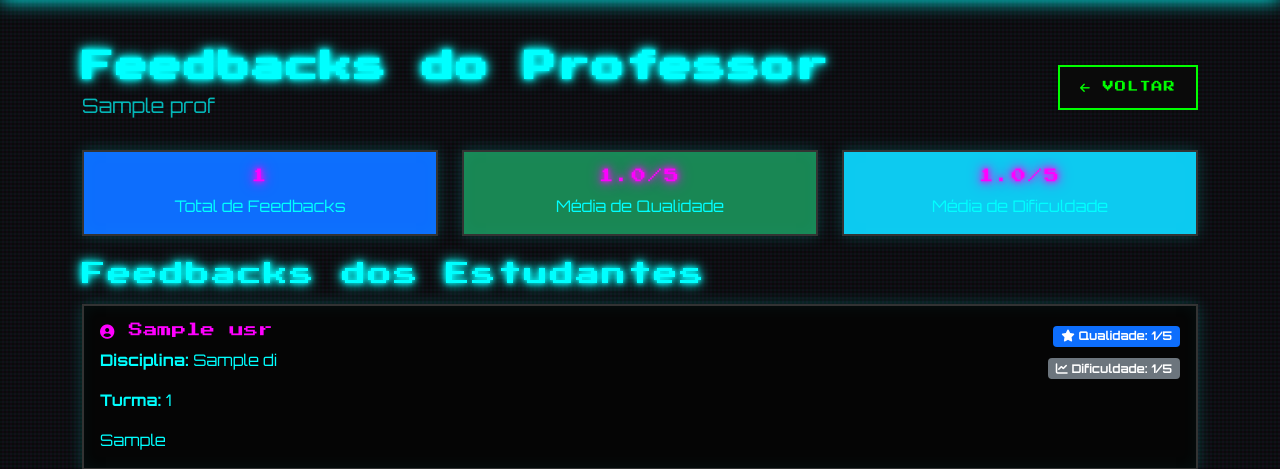
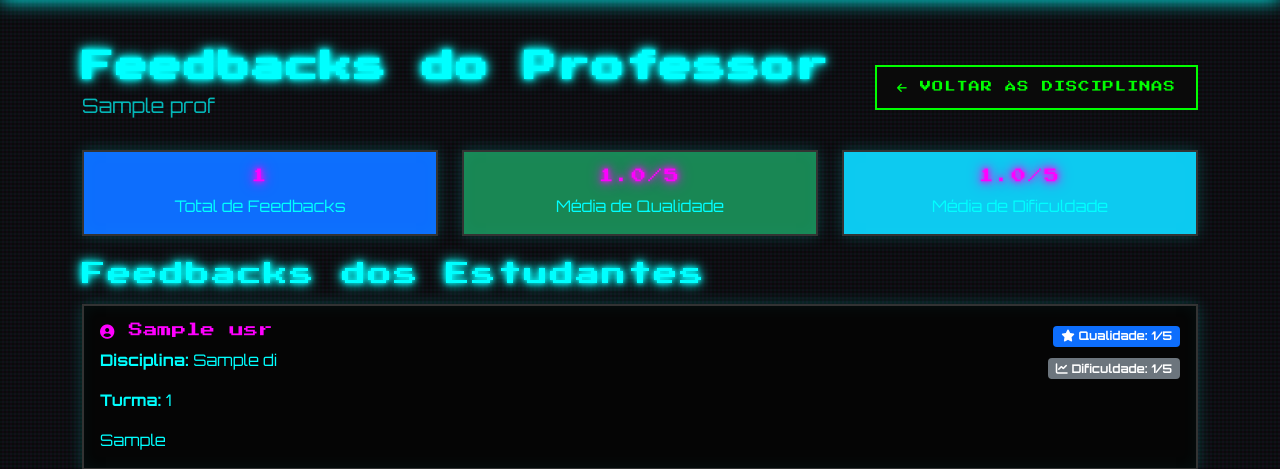
Before and after one commit to leandro-coelhos/AvaliaUNB, a Flask app: page /professor/1/feedbacks in a window 1280 px wide. Shown: the part 59-528 px from the top of the page. Run offline with Flask 3, Linux system fonts and the light colour scheme; tables that the repository leaves empty hold one stand-in row (values such as "Sample post").

Commit message:
Assistant checkpoint: Corrigir links de navegação para disciplinas
Assistant generated file changes:
- templates/feedbacks_detalhes.html: Corrigir link de voltar para disciplinas
- main.py: Corrigir redirect para disciplinas ao invés de professores

---

User prompt:

quando clicko em ver feedbacks isso acontece: werkzeug.routing.exceptions.BuildError: Could not build url for endpoint 'professores'. Did you mean 'professores_por_disciplina' instead?

Replit-Commit-Author: Assistant
Replit-Commit-Session-Id: b056209b-5aec-448b-a2a3-ea6db6d0f1d9

```diff
--- a/main.py
+++ b/main.py
@@ -348,7 +348,7 @@ def feedbacks_detalhes(professor_id):
                              total_feedbacks=total_feedbacks)
     except Exception as e:
         flash(f'Erro ao buscar feedbacks: {str(e)}', 'danger')
-        return redirect(url_for('professores'))
+        return redirect(url_for('disciplinas'))
 
 @app.route('/turmas_avaliadas')
 def turmas_avaliadas():
--- a/templates/feedbacks_detalhes.html
+++ b/templates/feedbacks_detalhes.html
@@ -12,8 +12,8 @@
                     <h2 class="fw-bold">Feedbacks do Professor</h2>
                     <h5 class="text-muted">{{ professor.nome_professor }}</h5>
                 </div>
-                <a href="{{ url_for('professores') }}" class="btn btn-outline-primary">
-                    <i class="fas fa-arrow-left"></i> Voltar
+                <a href="{{ url_for('disciplinas') }}" class="btn btn-outline-primary">
+                    <i class="fas fa-arrow-left"></i> Voltar às Disciplinas
                 </a>
             </div>
 
```
